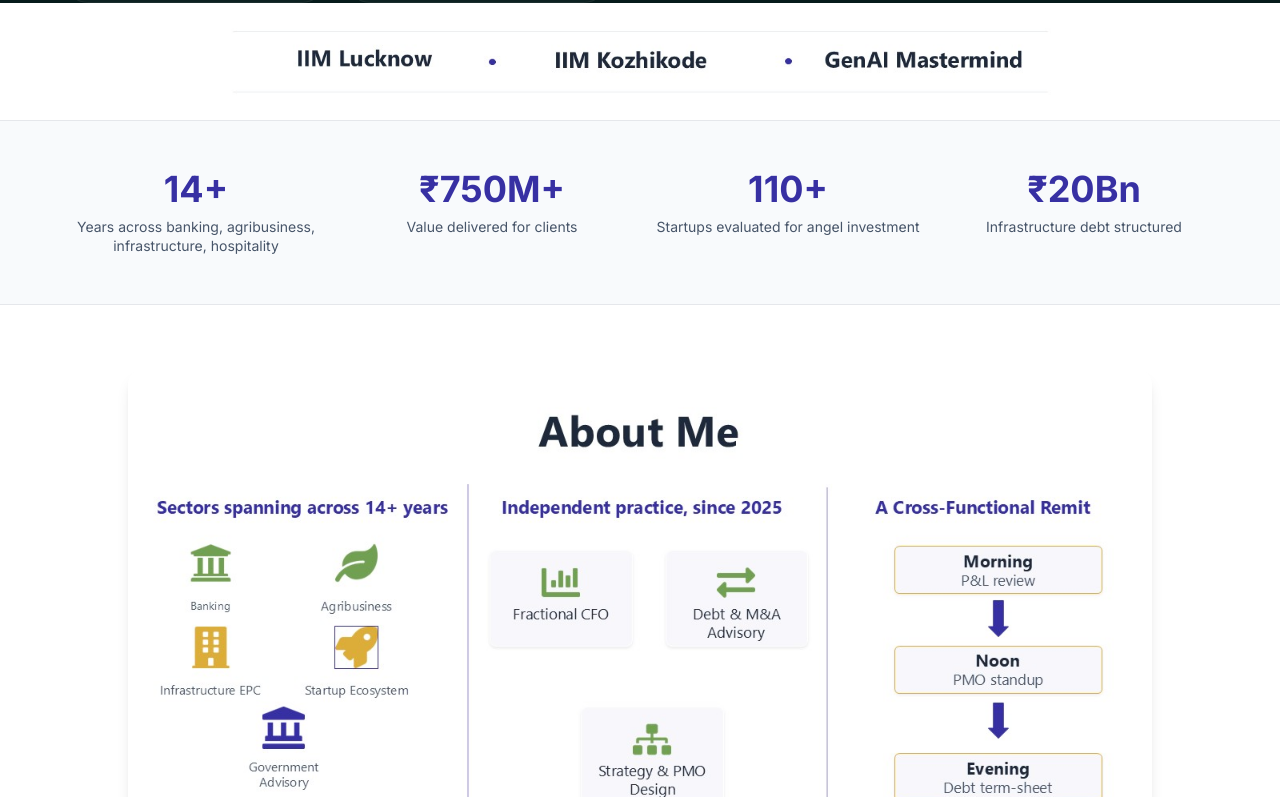
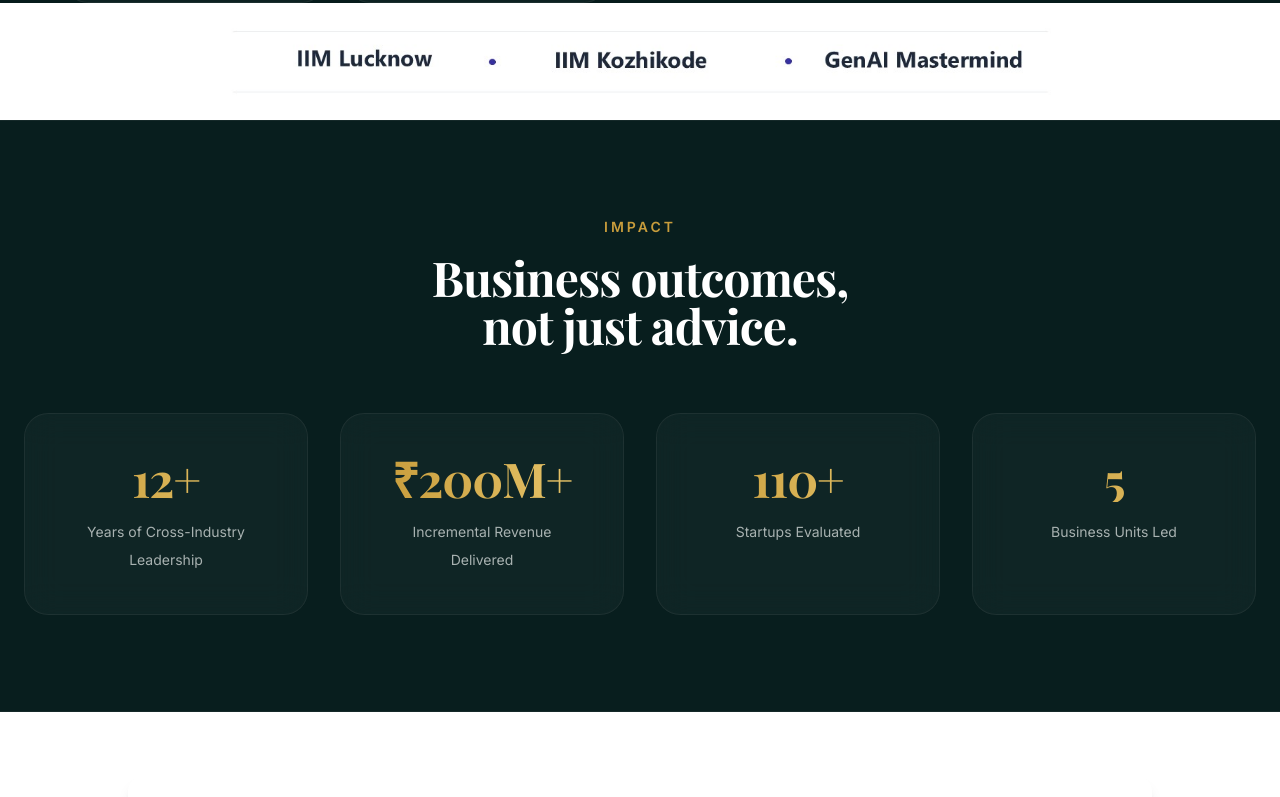
Before and after one commit to SravaniPolina/sravani-portfolio-frontend, a React (Create React App) app: page / in a window 1280 px wide. Shown: the part 823-1620 px from the top of the page. Built offline with nearby package versions, Linux system fonts and the light colour scheme.

Commit message:
Update StatStrip.js

```diff
--- a/src/components/StatStrip.js
+++ b/src/components/StatStrip.js
@@ -1,22 +1,65 @@
 import React from "react";
 
 const stats = [
-  { value: "14+", label: "Years across banking, agribusiness, infrastructure, hospitality" },
-  { value: "₹750M+", label: "Value delivered for clients" },
-  { value: "110+", label: "Startups evaluated for angel investment" },
-  { value: "₹20Bn", label: "Infrastructure debt structured" }
+  {
+    value: "12+",
+    label: "Years of Cross-Industry Leadership",
+  },
+  {
+    value: "₹200M+",
+    label: "Incremental Revenue Delivered",
+  },
+  {
+    value: "110+",
+    label: "Startups Evaluated",
+  },
+  {
+    value: "5",
+    label: "Business Units Led",
+  },
 ];
 
 export default function StatStrip() {
   return (
-    <section className="bg-slate-50 py-12 px-4 sm:px-8 border-y">
-      <div className="max-w-6xl mx-auto grid grid-cols-2 md:grid-cols-4 gap-8">
-        {stats.map((s, idx) => (
-          <div key={idx} className="text-center">
-            <div className="text-3xl md:text-4xl font-bold text-indigo-800 mb-2">{s.value}</div>
-            <div className="text-sm text-slate-600 leading-snug">{s.label}</div>
-          </div>
-        ))}
+    <section
+      id="impact"
+      className="bg-[#081E1E] py-24 border-y border-white/5"
+    >
+      <div className="max-w-7xl mx-auto px-6">
+
+        <div className="text-center mb-16">
+
+          <p className="uppercase tracking-[3px] text-[var(--gold)] text-sm font-semibold">
+            IMPACT
+          </p>
+
+          <h2 className="text-4xl lg:text-5xl text-white mt-4">
+            Business outcomes,
+            <br />
+            not just advice.
+          </h2>
+
+        </div>
+
+        <div className="grid md:grid-cols-2 lg:grid-cols-4 gap-8">
+
+          {stats.map((item) => (
+            <div
+              key={item.value}
+              className="glass text-center p-10 hover:-translate-y-2 transition duration-500"
+            >
+              <h3 className="text-5xl font-bold gold-text mb-4">
+                {item.value}
+              </h3>
+
+              <p className="text-sm leading-7">
+                {item.label}
+              </p>
+            </div>
+          ))}
+
+        </div>
+
       </div>
     </section>
   );
```
